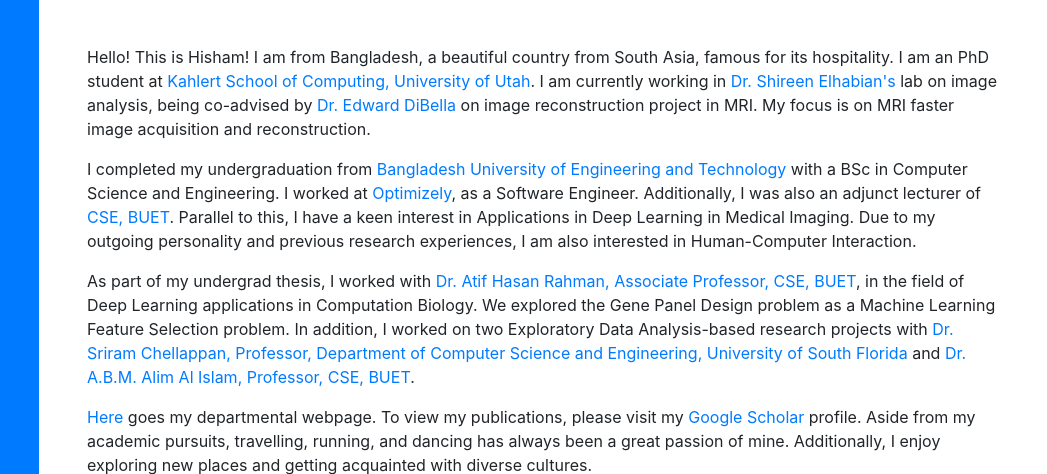
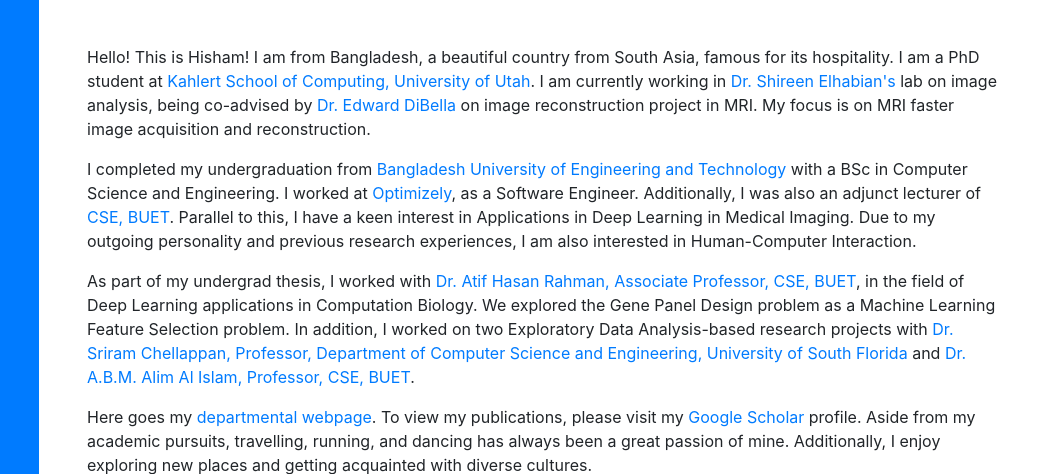
Before and after one commit to inferiorzoned/inferiorzoned.github.io, a website with bundled scripts: page index.html in a window 1280 px wide. Shown: the part 175-649 px from the top of the page, 233-1280 px from the left. Built offline with nearby package versions, Linux system fonts and the light colour scheme; some icons are missing; a web font is replaced by a local one.

Commit message:
update link

```diff
--- a/index.html
+++ b/index.html
@@ -88,10 +88,10 @@
           <div class="subheading mb-5">Dhaka, Bangladesh ---
             <a href="mailto:mdhasibulhussainh@gmail.com">mdhasibulhussainh@gmail.com</a>
           </div>
-          <p class="justify">Hello! This is Hisham! I am from Bangladesh, a beautiful country from South Asia, famous for its hospitality. I am an PhD student at <a href = "https://www.cs.utah.edu/" target="_blank">Kahlert School of Computing, University of Utah</a>. I am currently working in <a href="https://www.sci.utah.edu/~shireen/" target="_blank">Dr. Shireen Elhabian's</a> lab on image analysis, being co-advised by <a href="https://medicine.utah.edu/faculty/edward-v-dibella" target="_blank">Dr. Edward DiBella</a> on image reconstruction project in MRI. My focus is on MRI faster image acquisition and reconstruction.</p>
+          <p class="justify">Hello! This is Hisham! I am from Bangladesh, a beautiful country from South Asia, famous for its hospitality. I am a PhD student at <a href = "https://www.cs.utah.edu/" target="_blank">Kahlert School of Computing, University of Utah</a>. I am currently working in <a href="https://www.sci.utah.edu/~shireen/" target="_blank">Dr. Shireen Elhabian's</a> lab on image analysis, being co-advised by <a href="https://medicine.utah.edu/faculty/edward-v-dibella" target="_blank">Dr. Edward DiBella</a> on image reconstruction project in MRI. My focus is on MRI faster image acquisition and reconstruction.</p>
           <p class="justify">I completed my undergraduation from <a href="https://www.buet.ac.bd/web/" target="_blank">Bangladesh University of Engineering and Technology</a> with a BSc in Computer Science and Engineering. I worked at <a href="https://www.optimizely.com/">Optimizely</a>, as a Software Engineer. Additionally, I was also an adjunct lecturer of <a href="">CSE, BUET</a>. Parallel to this, I have a keen interest in Applications in Deep Learning in Medical Imaging. Due to my outgoing personality and previous research experiences, I am also interested in Human-Computer Interaction.</p>
           <p class="justify">As part of my undergrad thesis, I worked with <a href="https://scholar.google.com/citations?user=Haius0wAAAAJ&hl=en">Dr. Atif Hasan Rahman, Associate Professor, CSE, BUET</a>, in the field of Deep Learning applications in Computation Biology. We explored the Gene Panel Design problem as a Machine Learning Feature Selection problem. In addition, I worked on two Exploratory Data Analysis-based research projects with <a href="https://cse.usf.edu/~sriramc/">Dr. Sriram Chellappan, Professor, Department of Computer Science and Engineering, University of South Florida</a> and <a href="https://sites.google.com/site/abmalimalislam/home?pli=1">Dr. A.B.M. Alim Al Islam, Professor, CSE, BUET</a>.</p>
-          <a href="https://www.sci.utah.edu/people/hasibulhisham.html" target="_blank">Here</a> goes my departmental webpage. To view my publications, please visit my <a href="https://scholar.google.com/citations?hl=en&user=JL26RjYAAAAJ">Google Scholar</a> profile.
+          Here goes my <a href="https://www.sci.utah.edu/people/hasibulhisham.html" target="_blank">departmental webpage</a>. To view my publications, please visit my <a href="https://scholar.google.com/citations?hl=en&user=JL26RjYAAAAJ">Google Scholar</a> profile.
           Aside from my academic pursuits, travelling, running, and dancing has always been a great passion of mine. Additionally, I enjoy exploring new places and getting acquainted with diverse cultures.
           <ul class="list-inline list-social-icons mb-0">
             <li class="list-inline-item">
```
